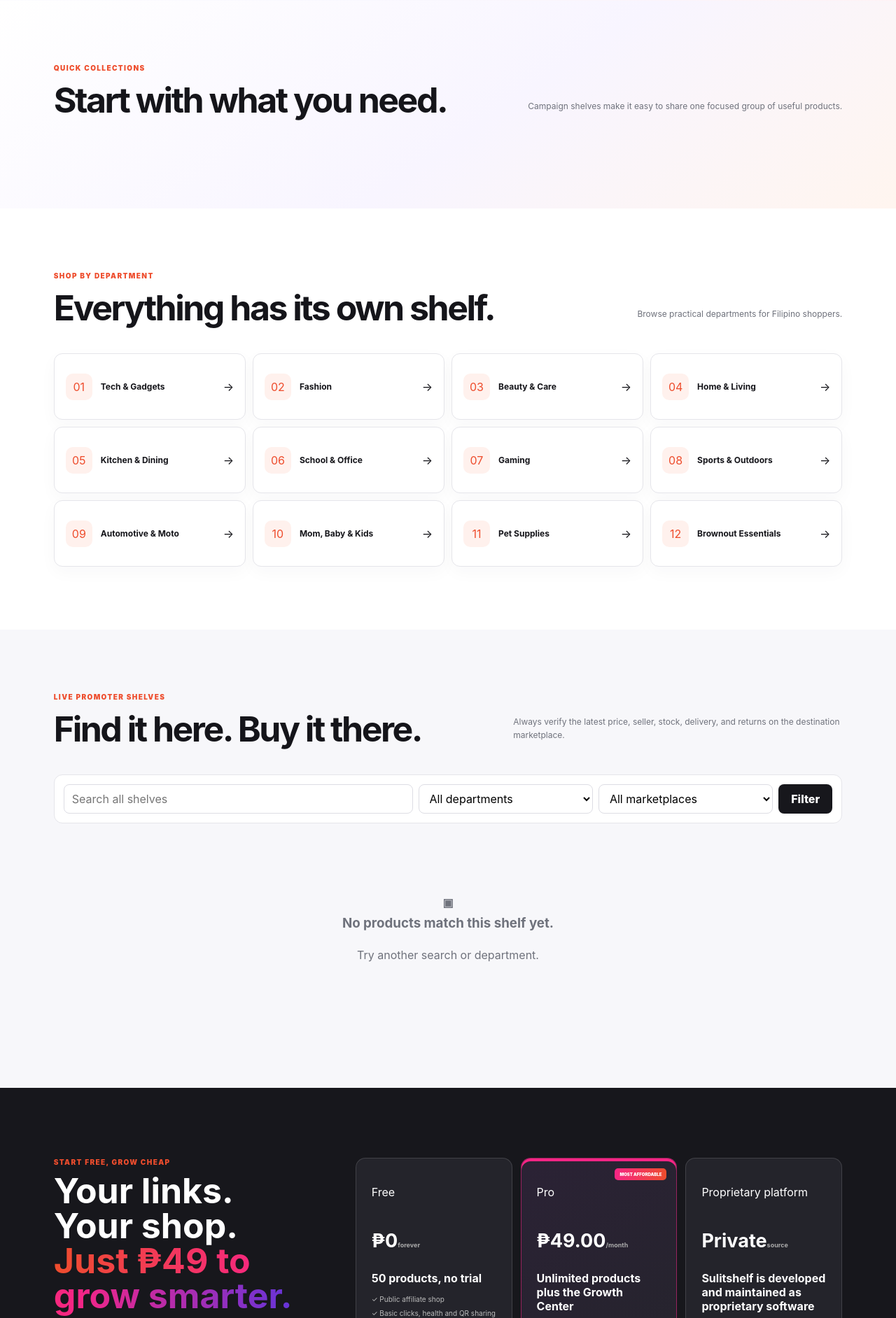
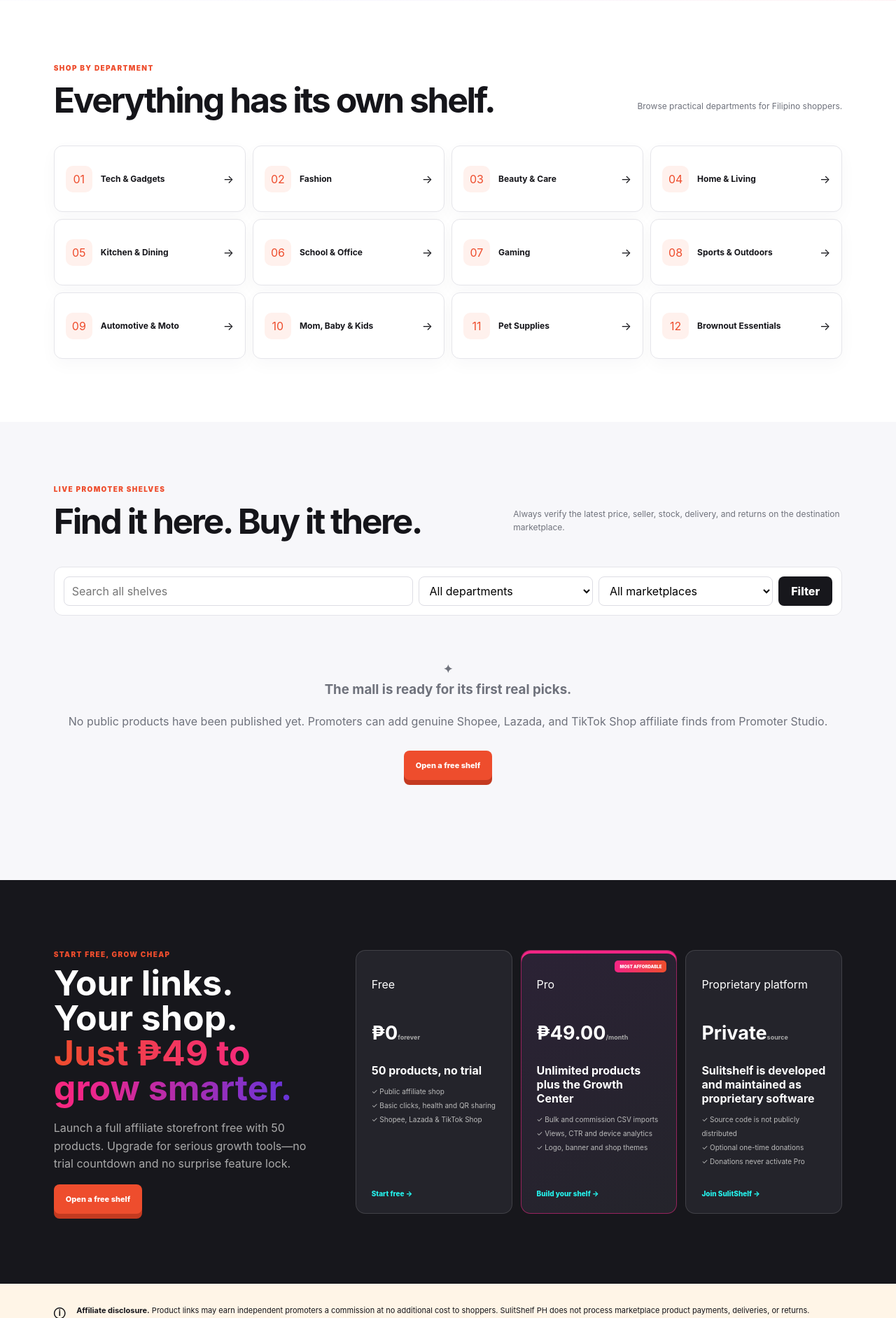
Before and after one commit to delacruzedward735-hash/SulitShelf-PH, a Flask app: page / in a window 1280 px wide. Shown: the part 788-2672 px from the top of the page at 70% size. Run offline with Flask 3, Linux system fonts and the light colour scheme; data that the repository does not hold is empty; some libraries are stand-ins or nearby versions.

Commit message:
Handle empty public catalog without fake zero-pick shelves

```diff
--- a/app/templates/home.html
+++ b/app/templates/home.html
@@ -47,14 +47,20 @@
     </div>
   </section>
 
+  {% set campaign_state = namespace(has_picks=false) %}
+  {% for campaign in campaigns %}
+    {% if campaign.products %}{% set campaign_state.has_picks = true %}{% endif %}
+  {% endfor %}
+  {% if campaign_state.has_picks %}
   <section class="section campaign-section" id="campaigns">
     <div class="section-title"><div><p class="eyebrow">QUICK COLLECTIONS</p><h2>Start with what you need.</h2></div><p>Campaign shelves make it easy to share one focused group of useful products.</p></div>
     <div class="campaign-grid">
       {% for campaign in campaigns %}
-      <a href="{{ url_for('main.campaign', slug=campaign.slug) }}"><small>{{ campaign.eyebrow }}</small><h3>{{ campaign.title }}</h3><p>{{ campaign.description }}</p><span>{{ campaign.products|length }} picks →</span></a>
+      {% if campaign.products %}<a href="{{ url_for('main.campaign', slug=campaign.slug) }}"><small>{{ campaign.eyebrow }}</small><h3>{{ campaign.title }}</h3><p>{{ campaign.description }}</p><span>{{ campaign.products|length }} picks →</span></a>{% endif %}
       {% endfor %}
     </div>
   </section>
+  {% endif %}
 
   {% if admin_picks %}
   <section class="section feature-shelf admin-picks"><div class="section-title"><div><p class="eyebrow">SULITSHELF ADMIN PICKS</p><h2>Useful finds selected by the project.</h2></div><p>These links may earn the SulitShelf administrator an affiliate commission.</p></div><div class="product-grid">{% for product in admin_picks %}{% set card_source='admin-picks' %}{% include "_product_card.html" %}{% endfor %}</div></section>
@@ -81,7 +87,18 @@
       <select name="marketplace" aria-label="Marketplace"><option value="">All marketplaces</option>{% for value,label in [('shopee','Shopee'),('lazada','Lazada'),('tiktok','TikTok Shop')] %}<option value="{{ value }}" {% if selected_marketplace == value %}selected{% endif %}>{{ label }}</option>{% endfor %}</select>
       <button>Filter</button>
     </form>
-    {% if products %}<div class="product-grid">{% for product in products %}{% set card_source=home_source %}{% include "_product_card.html" %}{% endfor %}</div>{% else %}<div class="empty"><b>▣</b><h3>No products match this shelf yet.</h3><p>Try another search or department.</p></div>{% endif %}
+    {% if products %}
+      <div class="product-grid">{% for product in products %}{% set card_source=home_source %}{% include "_product_card.html" %}{% endfor %}</div>
+    {% elif not query and not selected_department and not selected_marketplace %}
+      <div class="empty catalog-launch-empty">
+        <b>✦</b>
+        <h3>The mall is ready for its first real picks.</h3>
+        <p>No public products have been published yet. Promoters can add genuine Shopee, Lazada, and TikTok Shop affiliate finds from Promoter Studio.</p>
+        <p><a class="button primary" href="{{ url_for('promoter.dashboard', tab='add') if current_user.is_authenticated else url_for('auth.register') }}">{{ 'Publish a real product' if current_user.is_authenticated else 'Open a free shelf' }}</a></p>
+      </div>
+    {% else %}
+      <div class="empty"><b>▣</b><h3>No products match these filters.</h3><p>Clear the filters or try a broader search.</p><a class="text-link" href="{{ url_for('main.home') }}#products">Clear filters →</a></div>
+    {% endif %}
   </section>
 
   <section class="plans-section" id="plans"><div><p class="eyebrow">START FREE, GROW CHEAP</p><h2>Your links.<br>Your shop.<br><span>Just ₱49 to grow smarter.</span></h2><p>Launch a full affiliate storefront free with 50 products. Upgrade for serious growth tools—no trial countdown and no surprise feature lock.</p><a class="button primary" href="{{ url_for('auth.register') }}">Open a free shelf</a></div><div class="plan-grid"><article><p>Free</p><h3>₱0<small>forever</small></h3><strong>50 products, no trial</strong><ul><li>✓ Public affiliate shop</li><li>✓ Basic clicks, health and QR sharing</li><li>✓ Shopee, Lazada &amp; TikTok Shop</li></ul><a href="{{ url_for('auth.register') }}">Start free →</a></article><article class="landing-pro-card"><p>Pro</p><h3>{{ php(pro_plan.price_cents if pro_plan else 4900) }}<small>/month</small></h3><strong>Unlimited products plus the Growth Center</strong><ul><li>✓ Bulk and commission CSV imports</li><li>✓ Views, CTR and device analytics</li><li>✓ Logo, banner and shop themes</li></ul><a href="{{ url_for('auth.register') }}">Build your shelf →</a></article><article><p>Proprietary platform</p><h3>Private<small>source</small></h3><strong>Sulitshelf is developed and maintained as proprietary software</strong><ul><li>✓ Source code is not publicly distributed</li><li>✓ Optional one-time donations</li><li>✓ Donations never activate Pro</li></ul><a href="{{ url_for('auth.register') }}">Join SulitShelf →</a></article></div></section>
```
